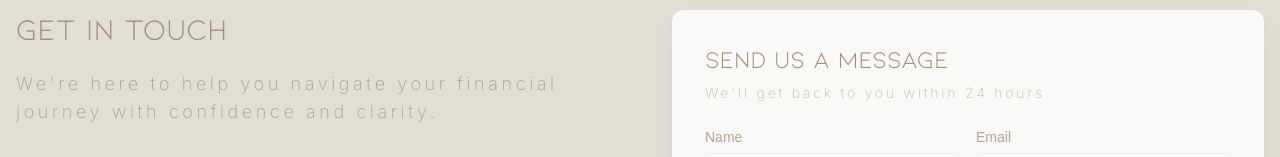
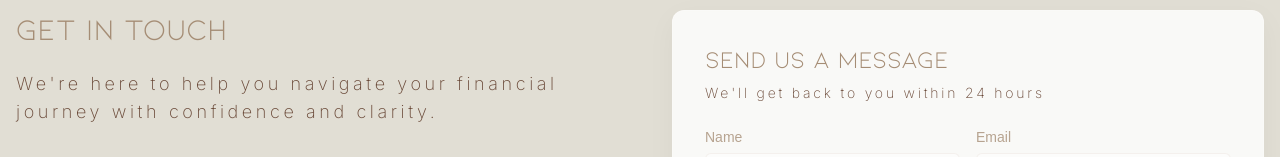
Before and after one commit to tjsoho/walker-lane, a Next.js app: page /contact in a window 1280 px wide. Shown: the part 566-723 px from the top of the page. Built offline with nearby package versions, Linux system fonts and the light colour scheme.

Commit message:
fixed contact

```diff
--- a/src/app/(pages)/contact/page.tsx
+++ b/src/app/(pages)/contact/page.tsx
@@ -74,7 +74,7 @@ export default function ContactPage() {
                 <h2 className="text-3xl font-light font-[family-name:var(--font-kiona)] text-brand-brown mb-6">
                   Get in Touch
                 </h2>
-                <p className="text-lg text-brand-brown/80 font-[family-name:var(--font-tt-norms)]">
+                <p className="text-lg text-brand-brown-dark font-[family-name:var(--font-tt-norms)]">
                   We&apos;re here to help you navigate your financial journey with confidence and clarity.
                 </p>
               </div>
@@ -131,7 +131,7 @@ export default function ContactPage() {
                 <h2 className="text-2xl font-light font-[family-name:var(--font-kiona)] text-brand-brown mb-2">
                   Send us a Message
                 </h2>
-                <p className="text-sm text-brand-brown/60 font-[family-name:var(--font-tt-norms)]">
+                <p className="text-sm text-brand-brown-dark font-[family-name:var(--font-tt-norms)]">
                   We&apos;ll get back to you within 24 hours
                 </p>
               </div>
```
